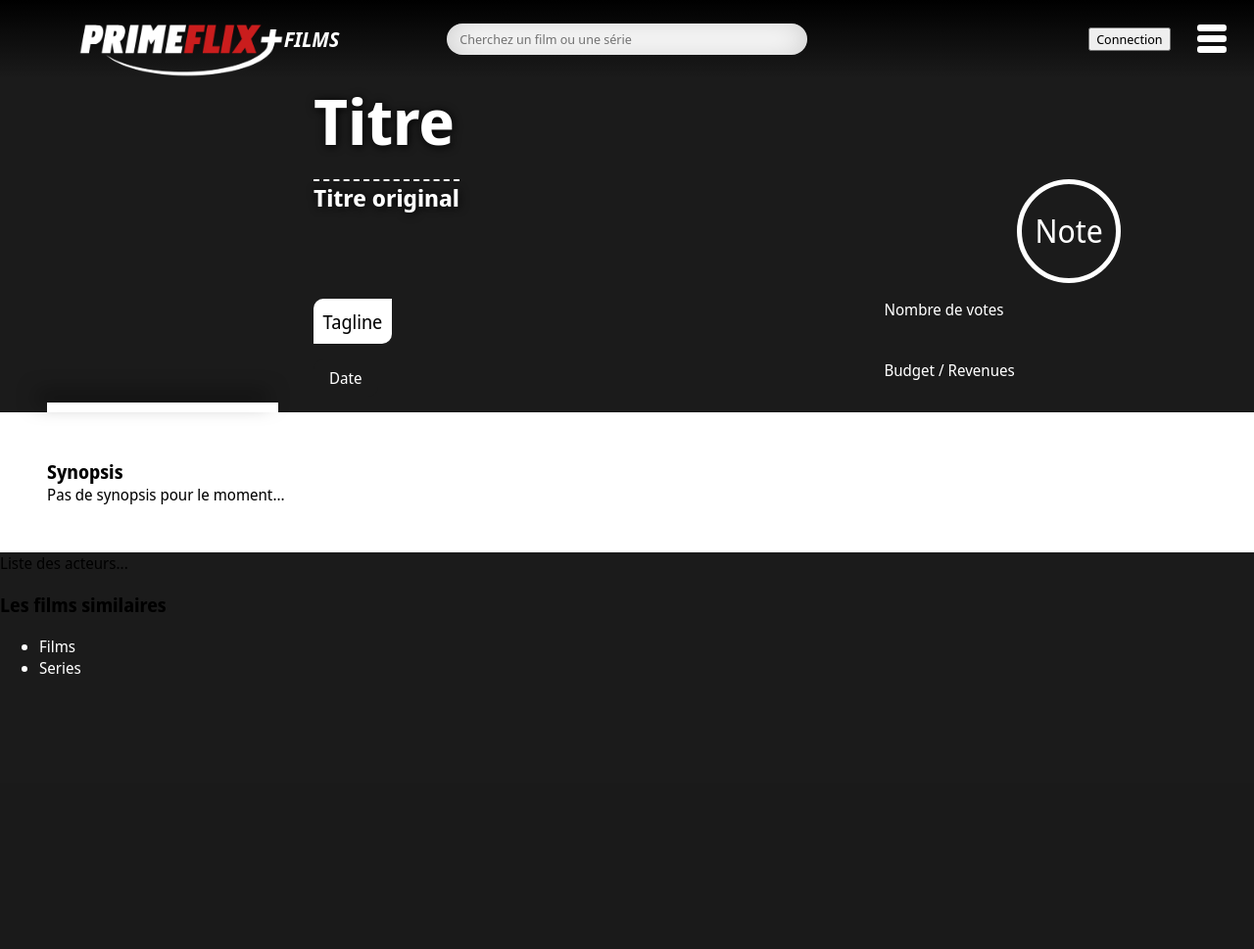
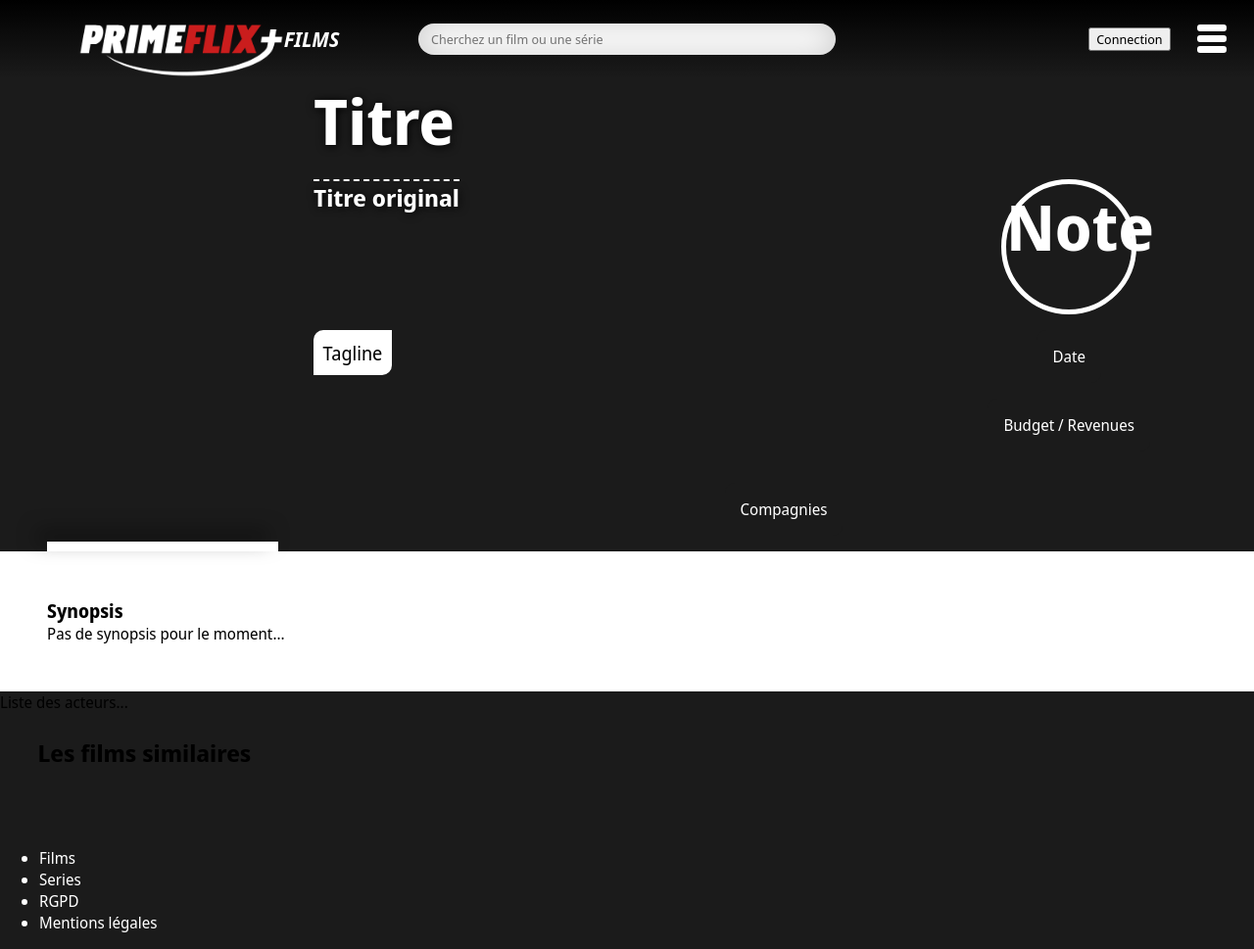
Before and after one commit to Jessy-Charlet/cinetech, a PHP site: page /details.php in a window 1280 px wide. Shown: the whole page at 98% size. Before the commit the page ends 688 px from the top, so only its background shows below. Run offline with PHP 8.4, Linux system fonts and the light colour scheme.

Commit message:
avancement

```diff
--- a/CSS/details.css
+++ b/CSS/details.css
@@ -38,6 +38,7 @@
             }
 
             #tagLine {
+                grid-row: 3/5;
                 color: black;
                 background-color: white;
                 padding: 0.5em;
@@ -46,11 +47,26 @@
                 font-size: 1.2em;
             }
 
-            #date {
-                padding: 0.5em 1em;
+            #date, #budget, #compagnies{
+                padding: 1em 1em;
                 background-color: #1b1b1b;
                 border-radius: 10px 0;
-                place-self: start;
+                place-self: start center;
+                span, li{
+                    color: black;
+                    background-color: white;
+                    border-radius: 10px 0;
+                    padding: 0.2em 1em;
+                    margin-left: 1em;
+                }
+                div{
+                    margin-top: 1em;
+                }
+            }
+
+            #budget{
+                place-self: start center;
+                text-align: right;
             }
 
             h2 {
@@ -62,31 +78,31 @@
             }
 
             #note {
+
                 background-color: #1b1b1b;
-                font-size: 2em;
-                width: 3em;
-                height: 3em;
+                font-size: 4em;
+                width: 2em;
+                height: 2em;
                 border-radius: 50%;
                 text-align: center;
-                line-height: 3em;
+                font-weight: bold;
                 border: 5px solid white;
                 place-self: center;
+                div{
+                    font-size: 0.25em;
+                    line-height: 0.25em;
+                }
             }
 
             #compagnies {
                 grid-column: 1 / 3;
-                margin: 0;
-                padding: 0;
-                height: max-content;
+                padding: 1em;
                 li {
-                    box-sizing: border-box;
-                    font-size: 0.8em;
                     display: inline;
                     list-style: none;
-                    background-color: #1b1b1b;
-                    padding: 0.5em 1em;
-                    margin: 0 1em 0 0;
-                    border-radius: 10px;
+                }
+                div{
+                    display: inline;
                 }
             }
         }
@@ -108,3 +124,7 @@
         padding: 0;
     }
 }
+
+#filmsSimilaires{
+    background-color: white;
+}
--- a/CSS/modules.css
+++ b/CSS/modules.css
@@ -1,5 +1,5 @@
 #movieList,
-#autocompleteResults {
+#autocompleteResults, #movieListS, #autocompleteResultsM {
     display: flex;
     flex-wrap: wrap;
     gap: 1em;
@@ -15,7 +15,7 @@
         overflow: hidden;
     }
 
-    img {
+    img, a {
         width: 15vw;
         height: 22vw;
         min-width: 150px;
@@ -63,7 +63,7 @@
     }
 }
 
-#autocompleteResults {
+#autocompleteResults, #autocompleteResultsM {
     color: white;
     img {
         width: 10vw;
@@ -72,6 +72,7 @@
         min-height: 140px;
     }
 }
+
 
 
 @media (orientation: portrait) {
--- a/CSS/style.css
+++ b/CSS/style.css
@@ -16,7 +16,7 @@ main {
 }
 
 h2 {
-    padding: 1em 3em 0 3em;
+    padding: 1em 3em 0 3vw;
     margin: 0;
 }
 
@@ -50,15 +50,29 @@ h2 {
         font-style: italic;
         vertical-align: center;
     }
-    .connection{
+
+    .connection {
         justify-self: end;
+    }
+
+    div:nth-child(3) {
+        width: 100%;
+        position: relative;
+    }
+
+    #croix {
+        position: absolute;
+        right: 1em;
+        top: 50%;
+        translate: 0 -50%;
     }
 }
 
 .recherche {
+    box-sizing: border-box;
     padding: 0.5em 1em;
     border-radius: 25px;
-    width: 80%;
+    width: 100%;
     min-width: 300px;
     margin: 0 auto;
     border: none;
--- a/Javascript/details.js
+++ b/Javascript/details.js
@@ -2,11 +2,11 @@
 var parsedUrl = new URL(window.location.href);
 var movieId = parsedUrl.searchParams.get("id");
 
-
+/*** Initialisation des variables */
 const detailsMovie = `https://api.themoviedb.org/3/movie/${movieId}?api_key=${apiKey}&append_to_response=images&language=fr-FR&include_image_language=fr,null`;
 const similarMovie = `https://api.themoviedb.org/3/movie/${movieId}/similar?api_key=${apiKey}&append_to_response=images&language=fr-FR&include_image_language=fr,null`;
 
-
+/*** Function qui récupère les informations de l'API TMDB */
 async function requeteTMDB(url) {
   try {
     const response = await fetch(url);
@@ -18,16 +18,16 @@ async function requeteTMDB(url) {
   }
 }
 
+/*** Affichage du header */
 requeteTMDB(detailsMovie).then(data => {
   console.log(data);
   $("#block h1").text(data.title);
   $("#block h2").text(data.original_title)
   $("#tagLine").text(data.tagline);
-  $("#note").text(data.vote_average);
-  $("#nbVote").text(data.vote_count);
+  $("#note").html(parseFloat(data.vote_average).toFixed(1) + "<div>" + data.vote_count + " votes</div>");
   $("#synopsis").text(data.overview);
-  $("#budget").text(data.budget);
-  $("#date").text(data.release_date);
+  $("#budget").html("Budget <span>" + data.budget + "$ </span><div>Revenues <span>" + data.revenue + " $</span></div>");
+  $("#date").html("Sortie <span>" + data.release_date + "</span>");
   data.production_companies.forEach(element => {
     $("#compagnies").append(`<li>${element.name}</li>`)
   });
@@ -37,21 +37,31 @@ requeteTMDB(detailsMovie).then(data => {
   $("#backdrop").css("background-image", `url('https://image.tmdb.org/t/p/w1280/${data.backdrop_path}')`)
 });
 
-
-/*
+/*** Affichage des films / séries similaires */
 requeteTMDB(similarMovie).then(data => {
-  console.log(data);
   data.results.forEach(movie => {
+    const movieList = document.getElementById("movieListS");
     const listItem = document.createElement('li');
-
-
-
+  // Titre du film
+    const titleElement = document.createElement('h3');
+    titleElement.textContent = movie.title;
+  // Lien
+    const urlElement = document.createElement('a');
+    urlElement.href = `./details.php?id=${movie.id}`;
+  // Image du film
+    const imageElement = document.createElement('img');
+    const imageUrl = `https://image.tmdb.org/t/p/w500${movie.poster_path}`;
+    imageElement.src = imageUrl;
+    imageElement.alt = movie.title;
+  // Note du film
+    const ratingElement = document.createElement('span');
+    ratingElement.textContent = parseFloat(movie.vote_average).toFixed(1);
+  // On ajoute tout à listItem
     listItem.appendChild(urlElement);
     urlElement.appendChild(imageElement);
     listItem.appendChild(titleElement);
     listItem.appendChild(ratingElement);
-
-    filmsSimilaires.appendChild(listItem);
-
+  // On envoie listItem dans la page
+    movieList.appendChild(listItem);
   })
-});*/
+});
--- a/Javascript/navigation.js
+++ b/Javascript/navigation.js
@@ -1,6 +1,5 @@
 /*** Initialisation des variable */
-var mode = "film"; // Gère l'affichage Film ou Série
-
+var mode = "movie"; // Gère l'affichage Film ou Série
 
 /*** Ouverture et fermeture du menu */
 $("#menu").on("click", function(){
@@ -10,16 +9,15 @@ $("#menu").on("click", function(){
     $("#menu div:last-child").toggleClass("menuRotate3");
 })
 
-
 /*** Gestion des boutons Film et Series*/
 $("#films").on("click", function(){
-    mode = "film";
+    mode = "movie";
     fetchMovies(filmPopulaire, "movieList");
     $(".logo span").text("Films");
 })
 
 $("#series").on("click", function(){
-    mode = "series";
+    mode = "tv";
     fetchMovies(seriePopulaire, "movieList");
     $(".logo span").text("Séries");
 })
--- a/details.php
+++ b/details.php
@@ -9,10 +9,9 @@ include('./header.php');
             <h2>Titre original</h2>
             <div id="note">Note</div>
             <div id="tagLine">Tagline</div>
-            <div id="nbVote">Nombre de votes</div>
             <div id="date">Date</div>
             <div id="budget">Budget / Revenues</div>
-            <ul id="compagnies"></ul>
+            <ul id="compagnies"><div>Compagnies</div></ul>
         </div>
     </div>
 </header>
@@ -23,9 +22,9 @@ include('./header.php');
 <section id="acteurs">
     Liste des acteurs...
 </section>
-<section id="filmsSimilaires">
-    <h3>Les films similaires</h3>
-    <ul></ul>
+<section id="">
+    <h2>Les films similaires</h2>
+    <ul id="movieListS"></ul>
 </section>
 <main>
 
--- a/footer.php
+++ b/footer.php
@@ -5,6 +5,12 @@
         </li>
         <li>
             Series
+        </li>
+        <li>
+            RGPD
+        </li>
+        <li>
+            Mentions légales
         </li>
     </ul>
 </footer>
--- a/header.php
+++ b/header.php
@@ -21,7 +21,10 @@
             <span>Films</span>
         </div>
         <label for="recherche">Recherche: </label>
-        <input id="recherche" class="recherche" type="texte" name="recherche" autocomplete="off" placeholder="Cherchez un film ou une série">
+        <div>
+            <input id="recherche" class="recherche" type="texte" name="recherche" autocomplete="off" placeholder="Cherchez un film ou une série">
+            <div id="croix">❌</div>
+        </div>
         <button class="connection">Connection</button>
         <button id="menu">
             <div></div>
@@ -30,9 +33,13 @@
         </button>
     </nav>
     <nav id="navRight">
-        <input id="rechercheM" class="recherche" type="texte" name="rechercheM" autocomplete="off" placeholder="Cherchez un film ou une série">
+        <div>
+            <input id="rechercheM" class="recherche" type="texte" name="rechercheM" autocomplete="off" placeholder="Cherchez un film ou une série">
+            <div id="croixM">❌</div>
+        </div>
+        <div id="autocompleteResultsM" class="autocomplete-results">Aucun résultat...</div>
         <button id="films">Films</button>
         <button id="series">Séries</button>
         <button class="connection">Connection</button>
     </nav>
-    <div id="autocompleteResults" class="autocomplete-results">Aucun résultat...</div>
+    <ul id="autocompleteResults" class="autocomplete-results">Aucun résultat...</ul>
```
Also changed, not shown: other parts of CSS/style.css (+42 -9 lines), Javascript/Requetes.js (+46 -20 lines).
